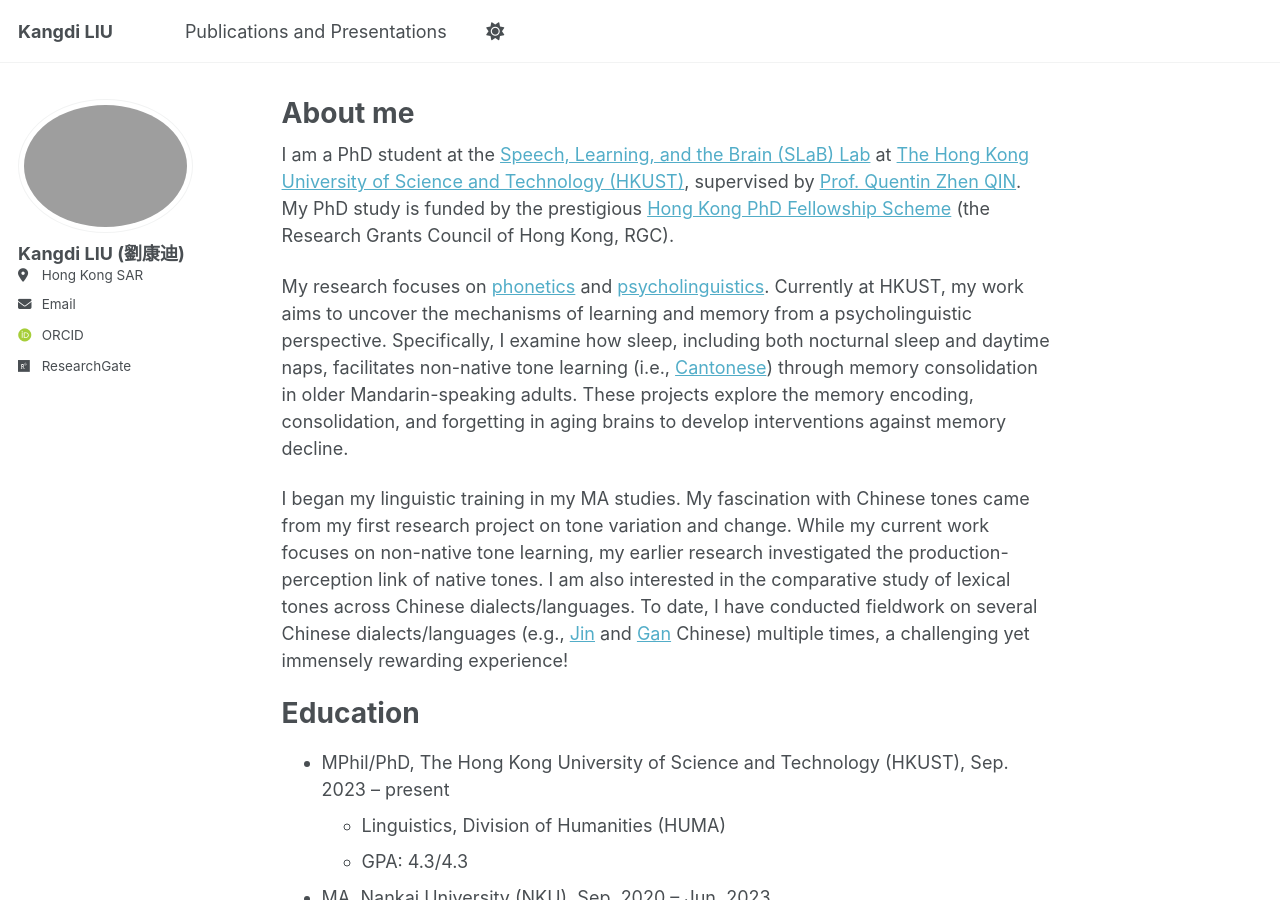
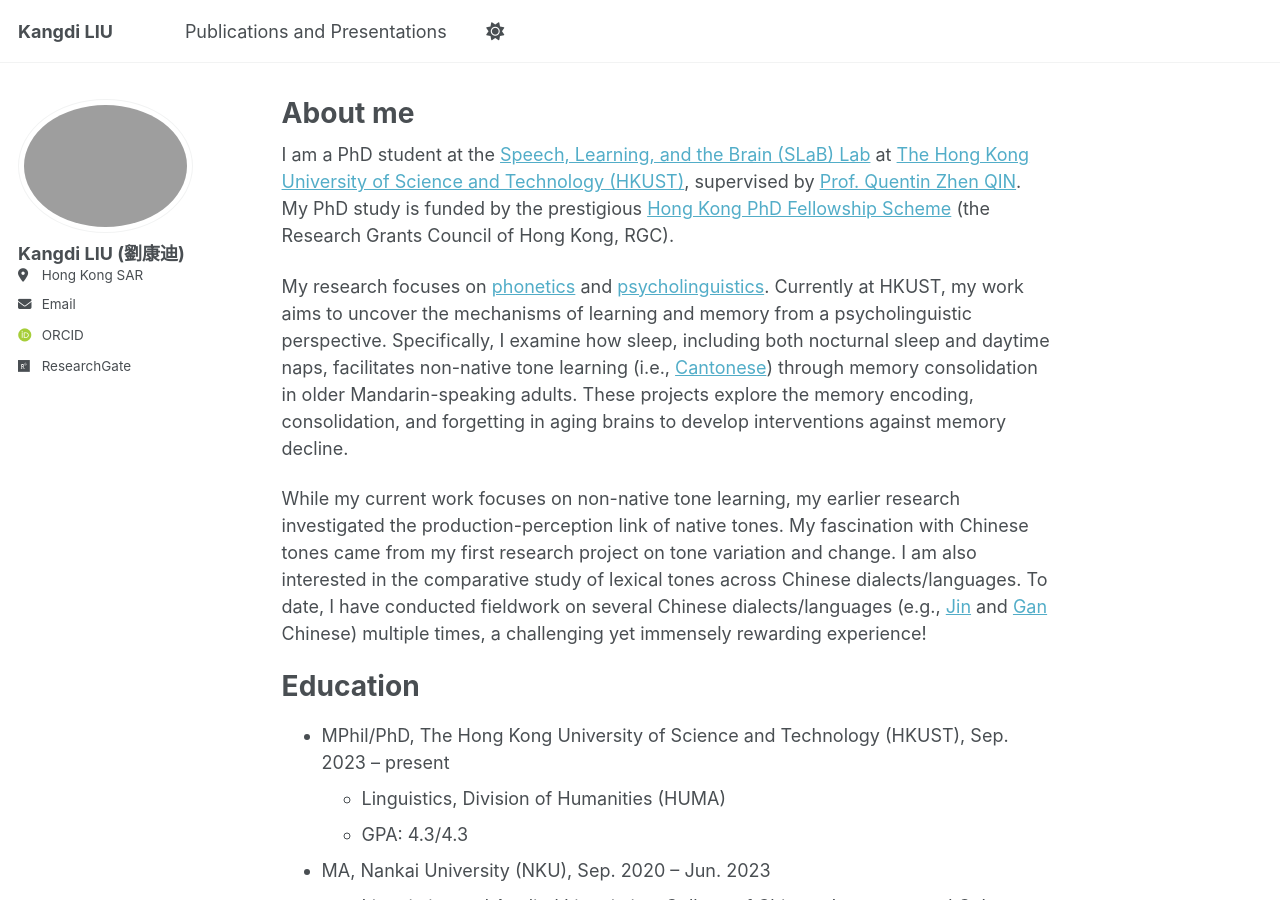
Before and after one commit to kliubc2025/kliubc.github.io, a Jekyll site: the page built from _pages/about.md, in a window 1280 px wide and 900 px high. Built offline with Jekyll 4.4.1, drawn with Linux system fonts in a browser that asks for light colours; some web fonts are replaced; a script that is not in the unit is left out.

Commit message:
Update about.md

```diff
--- a/_pages/about.md
+++ b/_pages/about.md
@@ -12,7 +12,7 @@ I am a PhD student at the [Speech, Learning, and the Brain (SLaB) Lab](https://s
 
 My research focuses on [phonetics](https://en.wikipedia.org/wiki/Phonetics#) and [psycholinguistics](https://en.wikipedia.org/wiki/Psycholinguistics). Currently at HKUST, my work aims to uncover the mechanisms of learning and memory from a psycholinguistic perspective. Specifically, I examine how sleep, including both nocturnal sleep and daytime naps, facilitates non-native tone learning (i.e., [Cantonese](https://en.wikipedia.org/wiki/Cantonese_phonology)) through memory consolidation in older Mandarin-speaking adults. These projects explore the memory encoding, consolidation, and forgetting in aging brains to develop interventions against memory decline.
 
-I began my linguistic training in my MA studies. My fascination with Chinese tones came from my first research project on tone variation and change. While my current work focuses on non-native tone learning, my earlier research investigated the production-perception link of native tones. I am also interested in the comparative study of lexical tones across Chinese dialects/languages. To date, I have conducted fieldwork on several Chinese dialects/languages (e.g., [Jin](https://en.wikipedia.org/wiki/Jin_Chinese) and [Gan](https://en.wikipedia.org/wiki/Gan_Chinese) Chinese) multiple times, a challenging yet immensely rewarding experience!
+While my current work focuses on non-native tone learning, my earlier research investigated the production-perception link of native tones. My fascination with Chinese tones came from my first research project on tone variation and change. I am also interested in the comparative study of lexical tones across Chinese dialects/languages. To date, I have conducted fieldwork on several Chinese dialects/languages (e.g., [Jin](https://en.wikipedia.org/wiki/Jin_Chinese) and [Gan](https://en.wikipedia.org/wiki/Gan_Chinese) Chinese) multiple times, a challenging yet immensely rewarding experience!
 
 Education
 ======
```
